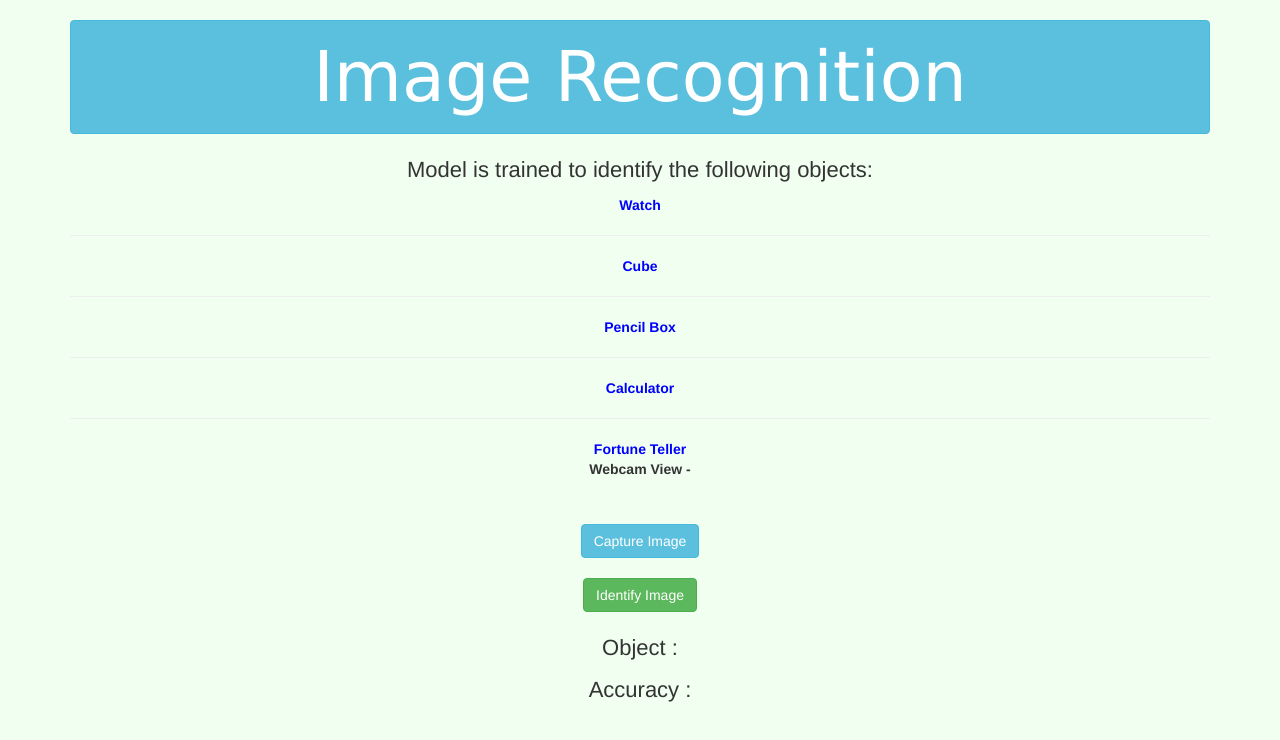
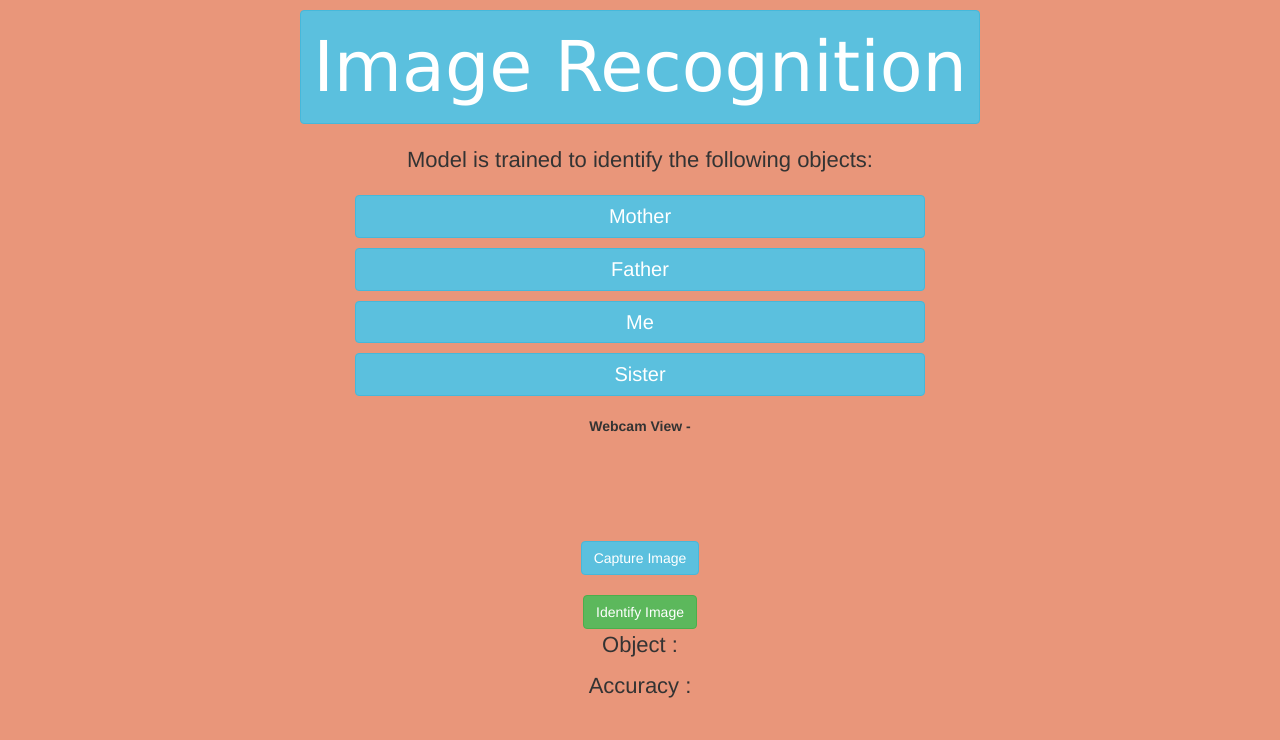
Before and after one commit to Hawk56767/machine, a plain HTML site: page index.html in a window 1280 px wide. Drawn offline with nearby package versions, Linux system fonts and the light colour scheme; a script that the page names is missing.

Commit message:
Add files via upload

```diff
--- a/index.html
+++ b/index.html
@@ -6,47 +6,44 @@
     <link rel="stylesheet" href="https://maxcdn.bootstrapcdn.com/bootstrap/3.4.0/css/bootstrap.min.css">
     <script src="https://ajax.googleapis.com/ajax/libs/jquery/3.4.1/jquery.min.js"></script>
     <script src="https://maxcdn.bootstrapcdn.com/bootstrap/3.4.0/js/bootstrap.min.js"></script>
+    <script src="https://unpkg.com/ml5@0.4.3/dist/ml5.min.js"></script>
+    <script src="https://cdnjs.cloudflare.com/ajax/libs/webcamjs/1.0.26/webcam.js"></script>
 
-    <script src="https://cdnjs.cloudflare.com/ajax/libs/webcamjs/1.0.26/webcam.js"></script>
-    <script src="https://unpkg.com/ml5@0.4.3/dist/ml5.min.js"></script>
    <link rel="stylesheet" href="style.css">
 
   </head>
 
-  <body style="background-color:honeydew;">
+  <body style="background-color:darksalmon;">
   <div class="container">
 
     <center>
-<h3 class="btn btn-info heading">Image Recognition</h3>
+<h4 class="btn btn-info heading">Image Recognition</h4>
       <br><br>
 
       <p style="font-size: 22px;">Model is trained to identify the following objects: </p>
-<b style="color: blue;" class="name_of_objects">
-  Watch
-  <hr>
-  Cube
-  <hr>
-  Pencil Box
-  <hr>
-  Calculator
-  <hr>
-  Fortune Teller
-</b>
+      <h4 class="btn btn-info" id="bob">Mother</h4>
 <br>
+<h4 class="btn btn-info" id="bob">Father</h4>
+<br>
+<h4 class="btn btn-info" id="bob">Me</h4>
+<br>
+<h4 class="btn btn-info" id="bob">Sister</h4>
+<br><br>
       <label>Webcam View - </label>
 
-
+      <br><br>
 <div id="camera"></div>
       <br><br>
 <div id="result"></div>
-
+      <br><br>
 <button onclick="take_snapshot();" class="btn btn-info">Capture Image</button>
       <br><br>
 <button onclick="check();" class="btn btn-success">Identify Image</button>
+      <p style="font-size: 22px;" id="result_object_name">Object :  </p>
+      <p style="font-size: 22px;" id="result_object_accuracy">Accuracy :  </p>
     <br><br>
 
-    <p style="font-size: 22px;">Object : <span id="result_object_name"></span></p>
-    <p style="font-size: 22px;">Accuracy : <span id="result_object_accuracy"></span></p>
+
   </center>
 
   </div>
--- a/style.css
+++ b/style.css
@@ -1,4 +1,8 @@
 .heading{
 font-size: 70px;
-width: 100%;
+width: fit-content;
 font-family: Verdana, Geneva, Tahoma, sans-serif;}
+#bob{
+font-size: 20px;
+width: 50%;
+}
```
Also changed, not shown: main.js (indentation only).
